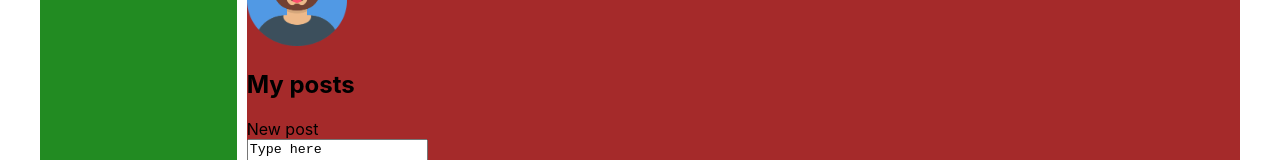
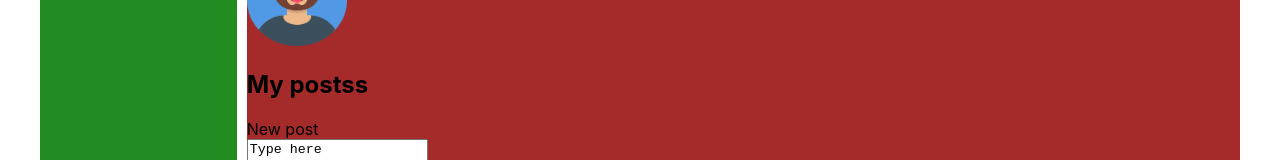
Before and after one commit to RomanVydysh7/First-React-Project, a React (Create React App) app in the folder my-app/: page /profile in a window 1280 px wide. Shown: the part 428-588 px from the top of the page. Built offline with nearby package versions, Linux system fonts and the light colour scheme.

Commit message:
44 lesson

```diff
--- a/my-app/src/Components/Profile/MyPosts/MyPosts.jsx
+++ b/my-app/src/Components/Profile/MyPosts/MyPosts.jsx
@@ -5,7 +5,7 @@ import React from 'react'
 function MyPosts(Props) {
 	return (
 		<div>
-			<h2>My posts</h2>
+			<h2>My postss</h2>
 			<div>New post</div>
 			<div className={classes.buttons}>
 				<div>
```
